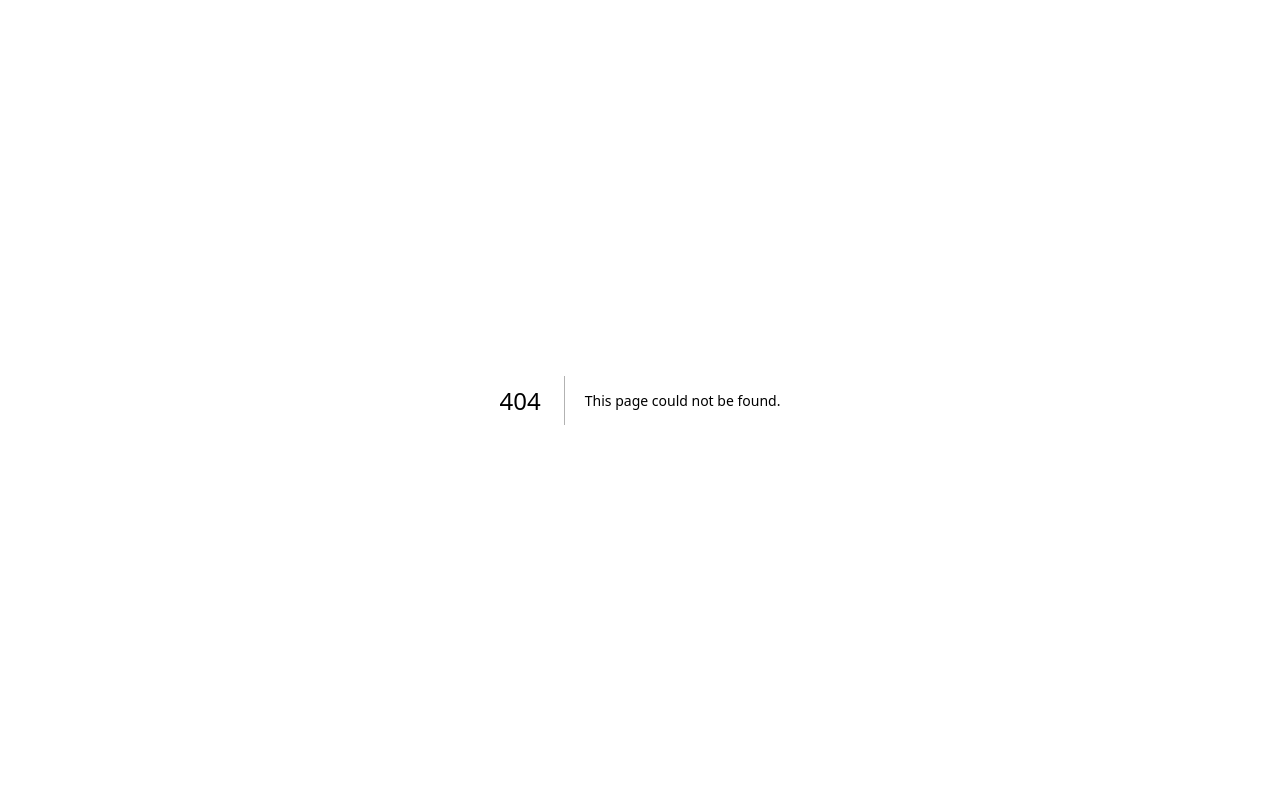
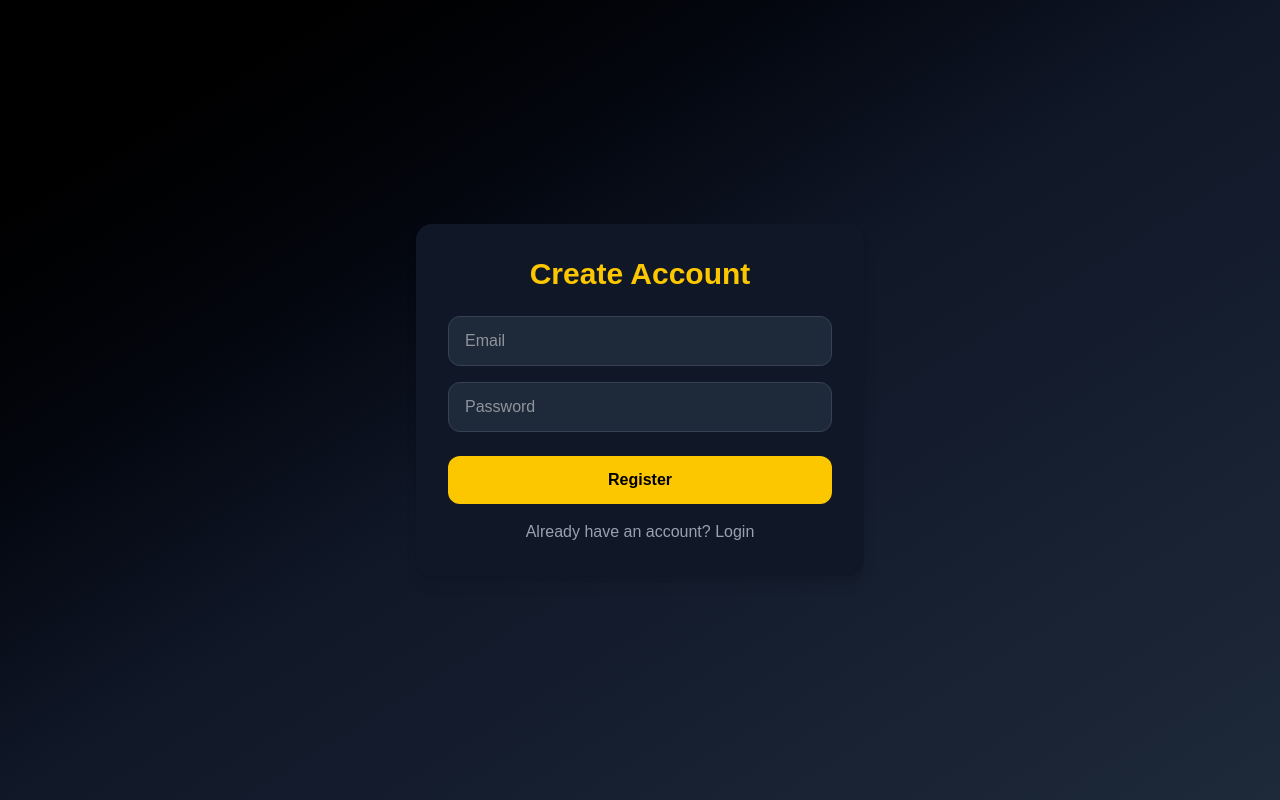
Before and after one commit to zearn-app/zshop, a Next.js app: page /register in a window 1280 px wide. Before the commit this address had no page. Built offline with nearby package versions, Linux system fonts and the light colour scheme.

Commit message:
Added new route dashboard page

```diff
--- /dev/null
+++ b/app/register/page.tsx
@@ -0,0 +1,65 @@
+"use client";
+
+import React, { useState } from "react";
+import { useApp } from "../app";
+
+const RegisterPage: React.FC = () => {
+  const { goToLogin } = useApp();
+
+  const [email, setEmail] = useState("");
+  const [password, setPassword] = useState("");
+
+  const handleRegister = () => {
+    if (email && password) {
+      console.log("Registered:", email);
+      alert("Account created!");
+      goToLogin(); // redirect to login
+    } else {
+      alert("Please fill all fields");
+    }
+  };
+
+  return (
+    <div className="min-h-screen flex items-center justify-center bg-gradient-to-br from-black via-gray-900 to-gray-800 text-white">
+
+      <div className="bg-gray-900 p-8 rounded-2xl shadow-lg w-full max-w-md">
+
+        <h2 className="text-3xl font-bold text-yellow-400 mb-6 text-center">
+          Create Account
+        </h2>
+
+        <input
+          type="email"
+          placeholder="Email"
+          className="w-full mb-4 px-4 py-3 rounded-xl bg-gray-800 border border-gray-700"
+          value={email}
+          onChange={(e) => setEmail(e.target.value)}
+        />
+
+        <input
+          type="password"
+          placeholder="Password"
+          className="w-full mb-6 px-4 py-3 rounded-xl bg-gray-800 border border-gray-700"
+          value={password}
+          onChange={(e) => setPassword(e.target.value)}
+        />
+
+        <button
+          onClick={handleRegister}
+          className="w-full bg-yellow-400 text-black py-3 rounded-xl font-semibold hover:bg-yellow-300"
+        >
+          Register
+        </button>
+
+        <button
+          onClick={goToLogin}
+          className="w-full mt-4 text-gray-400 hover:text-yellow-400"
+        >
+          Already have an account? Login
+        </button>
+      </div>
+    </div>
+  );
+};
+
+export default RegisterPage;
```
